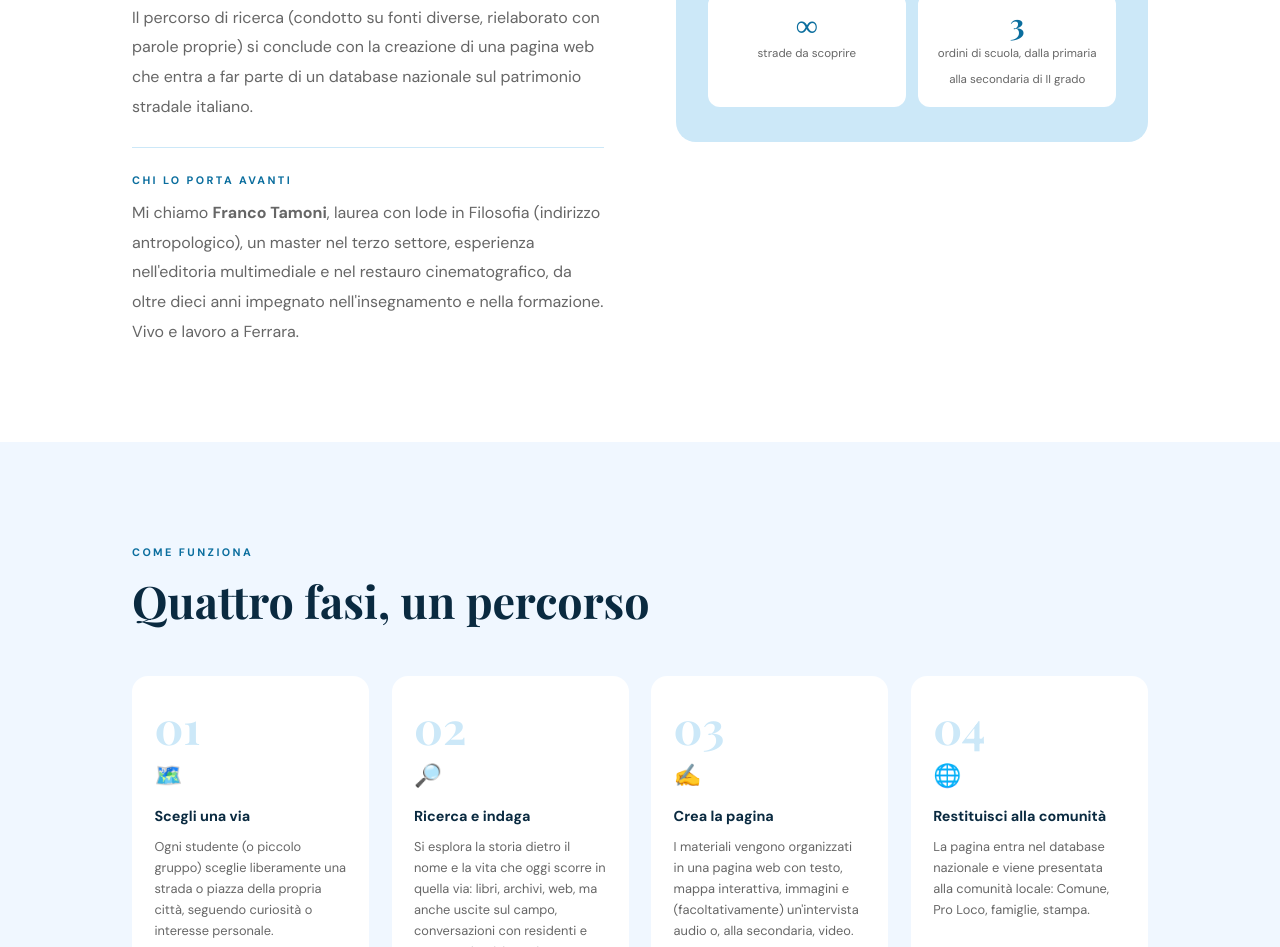
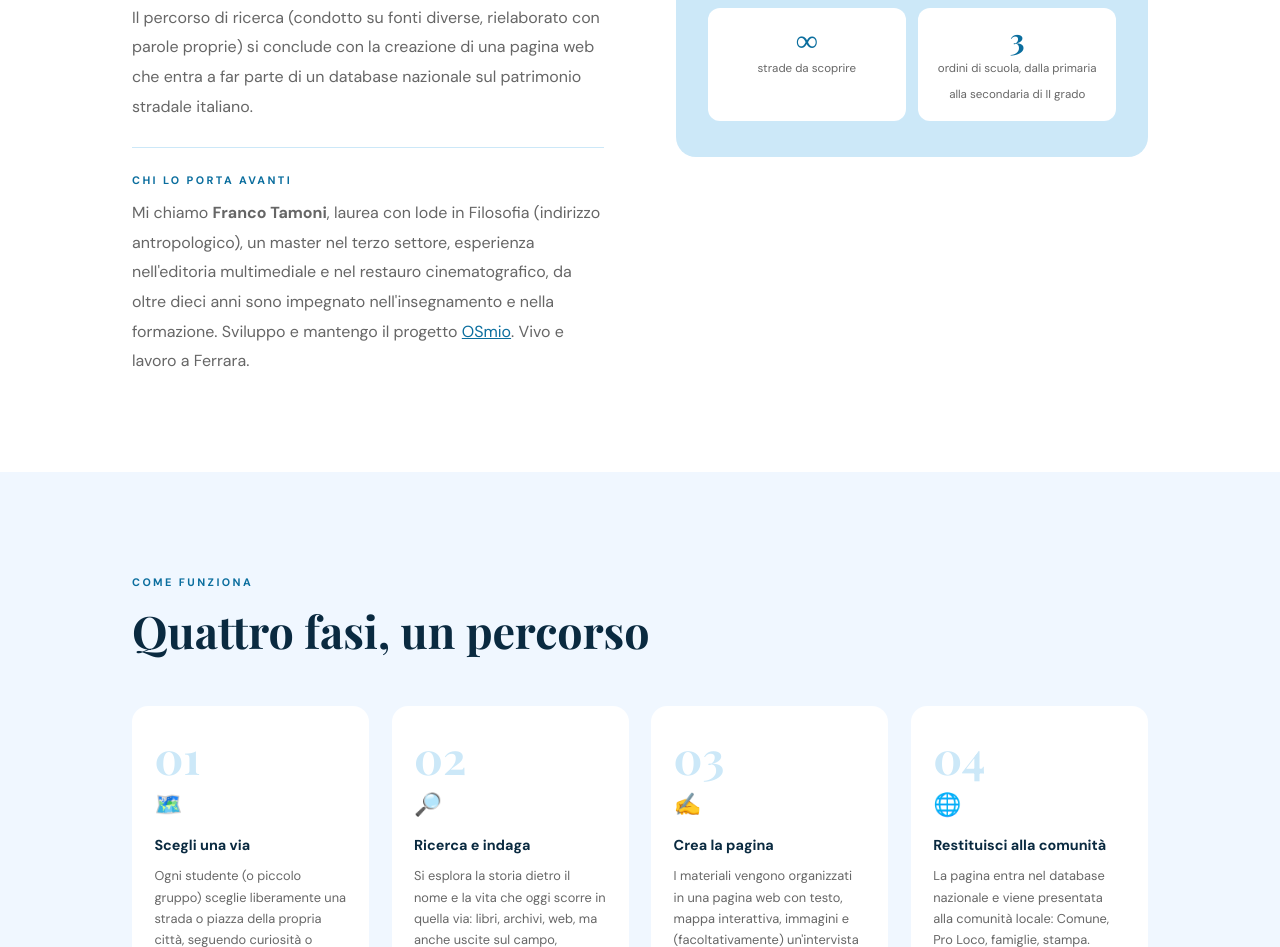
Before and after one commit to conraf/viapervia, a plain HTML site: page index.html in a window 1280 px wide. Shown: the part 1358-2305 px from the top of the page. Drawn offline with Linux system fonts and the light colour scheme.

Commit message:
Aggiunto il progetto OSmio nella presentazione di Franco (home e chi siamo)
Co-Authored-By: Claude Opus 5.5 <noreply@anthropic.com>

```diff
--- a/index.html
+++ b/index.html
@@ -541,7 +541,7 @@
           <h2 class="sec-title">Una via: la storia del suo nome<br>e la vita che ci scorre oggi</h2>
           <p class="sec-intro" style="margin-bottom:1rem;">Gli studenti scelgono liberamente una via o una piazza della loro città. Ne esplorano la storia (chi era il personaggio cui è intitolata, perché porta quel nome) ma anche la vita che oggi ci scorre dentro: i personaggi che vi abitano, gli avvenimenti recenti che l'hanno caratterizzata, le storie ancora da scoprire.</p>
           <p class="sec-intro">Il percorso di ricerca (condotto su fonti diverse, rielaborato con parole proprie) si conclude con la creazione di una pagina web che entra a far parte di un database nazionale sul patrimonio stradale italiano.</p>
-          <p class="sec-intro" style="margin-top:1.6rem; padding-top:1.4rem; border-top:1px solid var(--blue-pale);"><span class="sec-label" style="display:block; margin-bottom:0.5rem;">Chi lo porta avanti</span>Mi chiamo <strong>Franco Tamoni</strong>, laurea con lode in Filosofia (indirizzo antropologico), un master nel terzo settore, esperienza nell'editoria multimediale e nel restauro cinematografico, da oltre dieci anni impegnato nell'insegnamento e nella formazione. Vivo e lavoro a Ferrara.</p>
+          <p class="sec-intro" style="margin-top:1.6rem; padding-top:1.4rem; border-top:1px solid var(--blue-pale);"><span class="sec-label" style="display:block; margin-bottom:0.5rem;">Chi lo porta avanti</span>Mi chiamo <strong>Franco Tamoni</strong>, laurea con lode in Filosofia (indirizzo antropologico), un master nel terzo settore, esperienza nell'editoria multimediale e nel restauro cinematografico, da oltre dieci anni sono impegnato nell'insegnamento e nella formazione. Sviluppo e mantengo il progetto <a href="https://www.osmio.computer/" target="_blank" rel="noopener noreferrer" class="inline-link">OSmio</a>. Vivo e lavoro a Ferrara.</p>
         </div>
         <div>
           <div class="quote-card">
```
Also changed, not shown: chi-siamo.html (+1 -1 lines).
